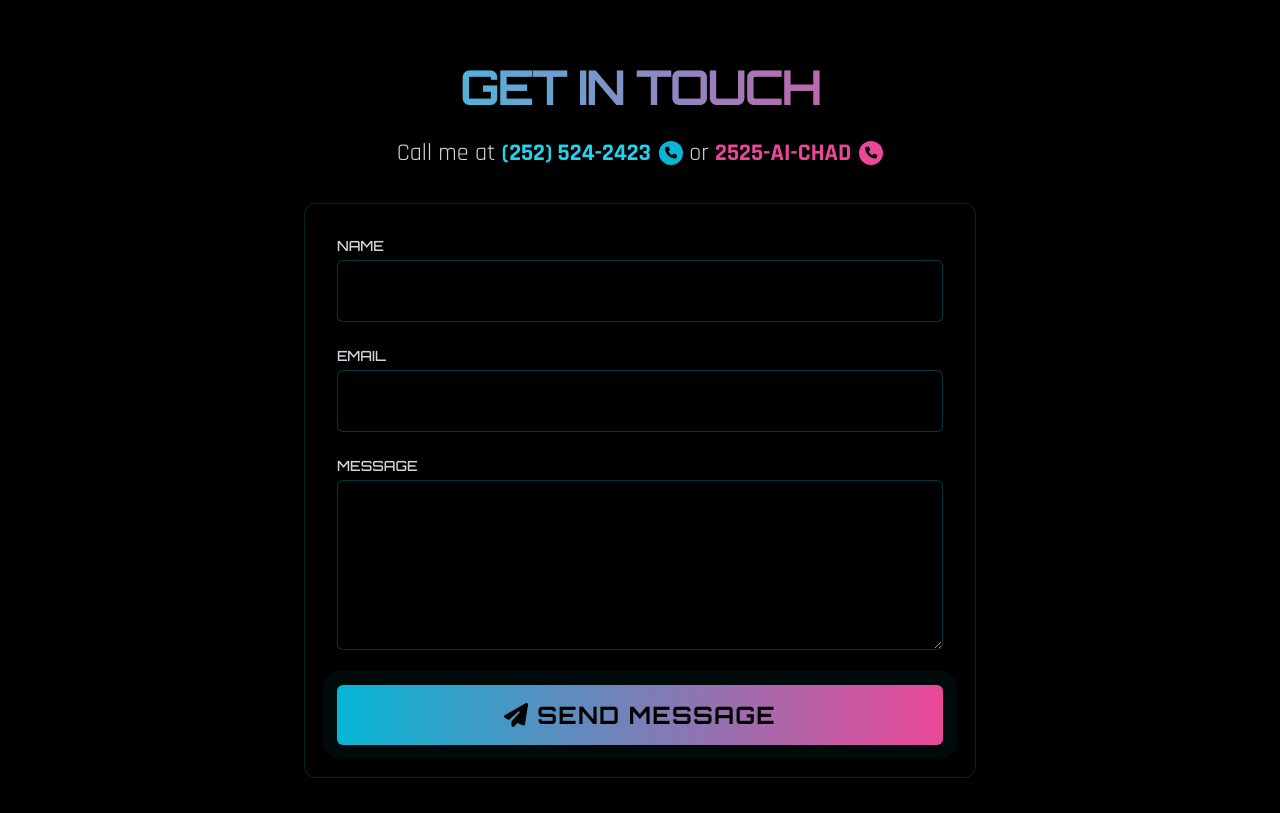
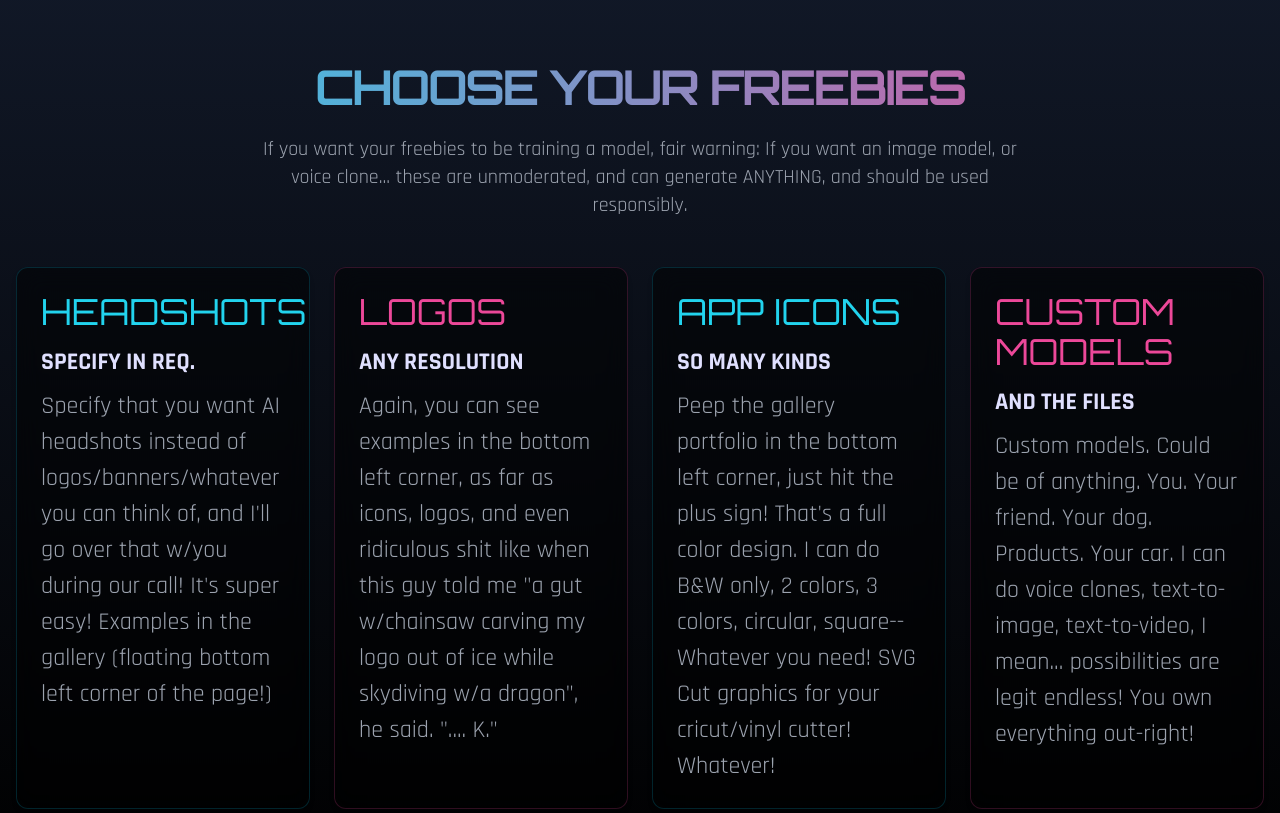
Before and after one commit to chchchadzilla/sixtyminsite, a plain HTML site: page index.html in a window 1280 px wide. Shown: the part 4760-5573 px from the top of the page. Drawn offline with nearby package versions, Linux system fonts and the light colour scheme; animation ran at ten frames a second.

Commit message:
Update index.html

```diff
--- a/index.html
+++ b/index.html
@@ -587,6 +587,35 @@
             </div>
         </div>
     </section>
+     <!-- Freebies  Section -->
+    <section id="tech" class="py-20 px-4 bg-gradient-to-b from-gray-900 to-black relative overflow-hidden">
+        <div class="hex-grid"></div>
+        <div class="max-w-7xl mx-auto relative z-10">
+            <h2 class="text-4xl md:text-5xl font-bold text-center mb-6 font-orbitron tracking-tighter text-transparent bg-clip-text bg-gradient-to-r from-cyan-400 to-pink-500">CHOOSE YOUR FREEBIES</h2>
+            <p class="text-xl text-center text-gray-400 mb-12 max-w-3xl mx-auto">If you want your freebies to be training a model, fair warning: If you want an image model, or voice clone... these are unmoderated, and can generate ANYTHING, and should be used responsibly.</p>
+        <div class="grid md:grid-cols-4 mt-9 gap-6">
+                <div class="bg-black/50 backdrop-blur-md p-6 rounded-xl border border-cyan-500/20 shadow-md card-hover cyber-glow">
+                    <div class="text-cyan-400 text-4xl mb-3 font-orbitron">HEADSHOTS</div>
+                    <h3 class="font-bold mb-2">SPECIFY IN REQ.</h3>
+                    <p class="text-gray-400">Specify that you want AI headshots instead of logos/banners/whatever you can think of, and I'll go over that w/you during our call! It's super easy! Examples in the gallery (floating bottom left corner of the page!)</p>
+                </div>
+                <div class="bg-black/50 backdrop-blur-md p-6 rounded-xl border border-pink-500/20 shadow-md card-hover cyber-glow-purple">
+                    <div class="text-pink-500 text-4xl mb-3 font-orbitron">LOGOS</div>
+                    <h3 class="font-bold mb-2">ANY RESOLUTION</h3>
+                    <p class="text-gray-400">Again, you can see examples in the bottom left corner, as far as icons, logos, and even ridiculous shit like when this guy told me "a gut w/chainsaw carving my logo out of ice while skydiving w/a dragon", he said. ".... K."</p>
+                </div>
+                <div class="bg-black/50 backdrop-blur-md p-6 rounded-xl border border-cyan-500/20 shadow-md card-hover cyber-glow">
+                    <div class="text-cyan-400 text-4xl mb-3 font-orbitron">APP ICONS</div>
+                    <h3 class="font-bold mb-2">SO MANY KINDS</h3>
+                    <p class="text-gray-400">Peep the gallery portfolio in the bottom left corner, just hit the plus sign! That's a full color design. I can do B&W only, 2 colors, 3 colors, circular, square-- Whatever you need! SVG Cut graphics for your cricut/vinyl cutter! Whatever!</p>
+                </div>
+                <div class="bg-black/50 backdrop-blur-md p-6 rounded-xl border border-pink-500/20 shadow-md card-hover cyber-glow-purple">
+                    <div class="text-pink-500 text-4xl mb-3 font-orbitron">CUSTOM MODELS</div>
+                    <h3 class="font-bold mb-2">AND THE FILES</h3>
+                    <p class="text-gray-400">Custom models. Could be of anything. You. Your friend. Your dog. Products. Your car. I can do voice clones, text-to-image, text-to-video, I mean... possibilities are legit endless! You own everything out-right!</p>
+                </div>
+        </div>
+    </section>
 
     <!-- Contact Section -->
     <section id="contact" class="py-20 px-4 bg-black relative overflow-hidden">
@@ -622,7 +651,7 @@
                 <button type="submit" class="w-full bg-gradient-to-r from-cyan-500 to-pink-500 hover:from-cyan-600 hover:to-pink-600 text-black font-bold py-3 px-4 rounded-md transition-all duration-300 overflow-hidden relative group font-orbitron tracking-wider cyber-pulse">
                     <span class="absolute inset-0 bg-white/20 opacity-0 group-hover:opacity-100 transition-all duration-300"></span>
                     <span class="relative z-10 flex items-center justify-center gap-2">
-                        <i class="fas fa-paper-plane"></i> SEND MESSAGE
+                        <i class="fas fa-paper-plane"></i> REQUEST SERVICE
                     </span>
                 </button>
             </form>
```
